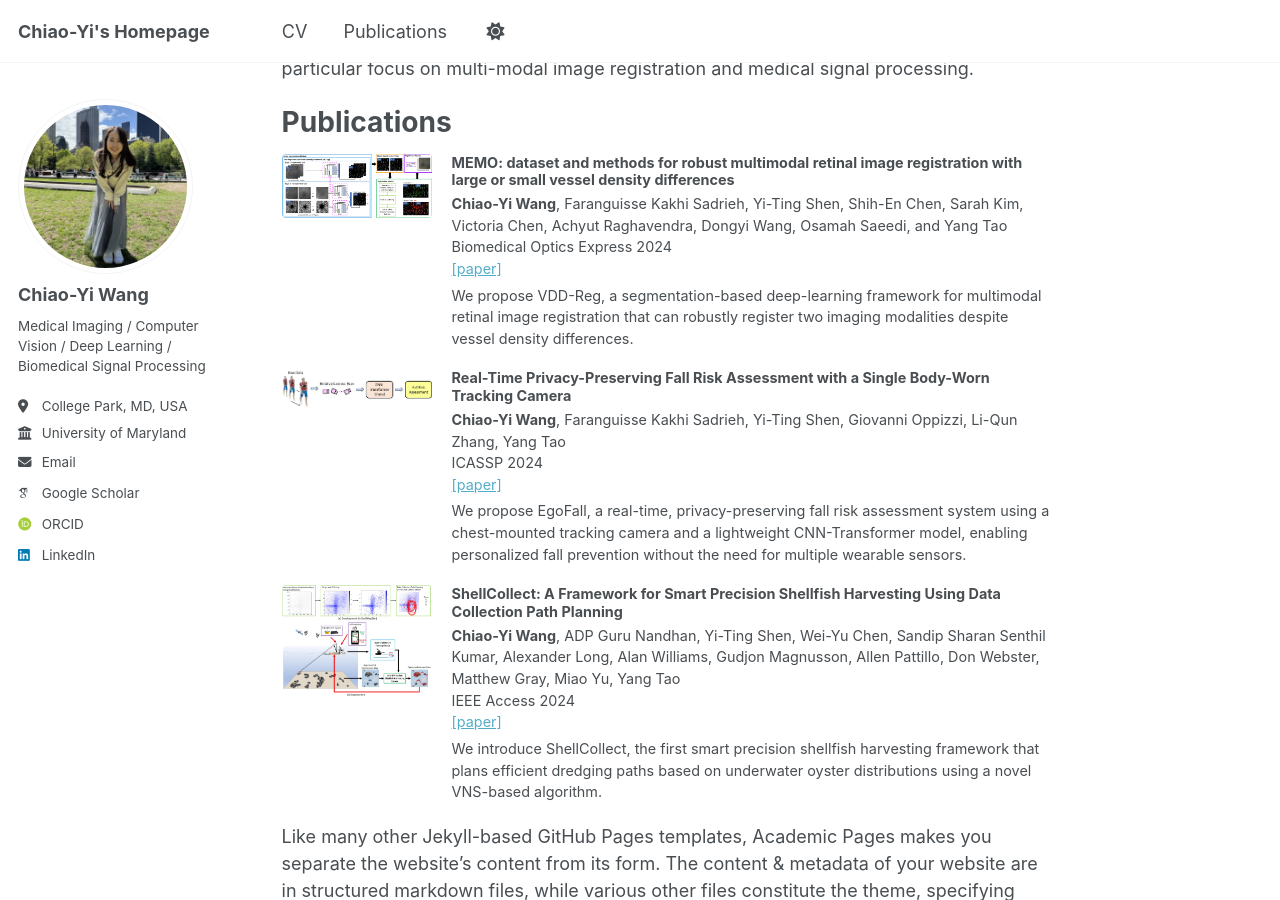
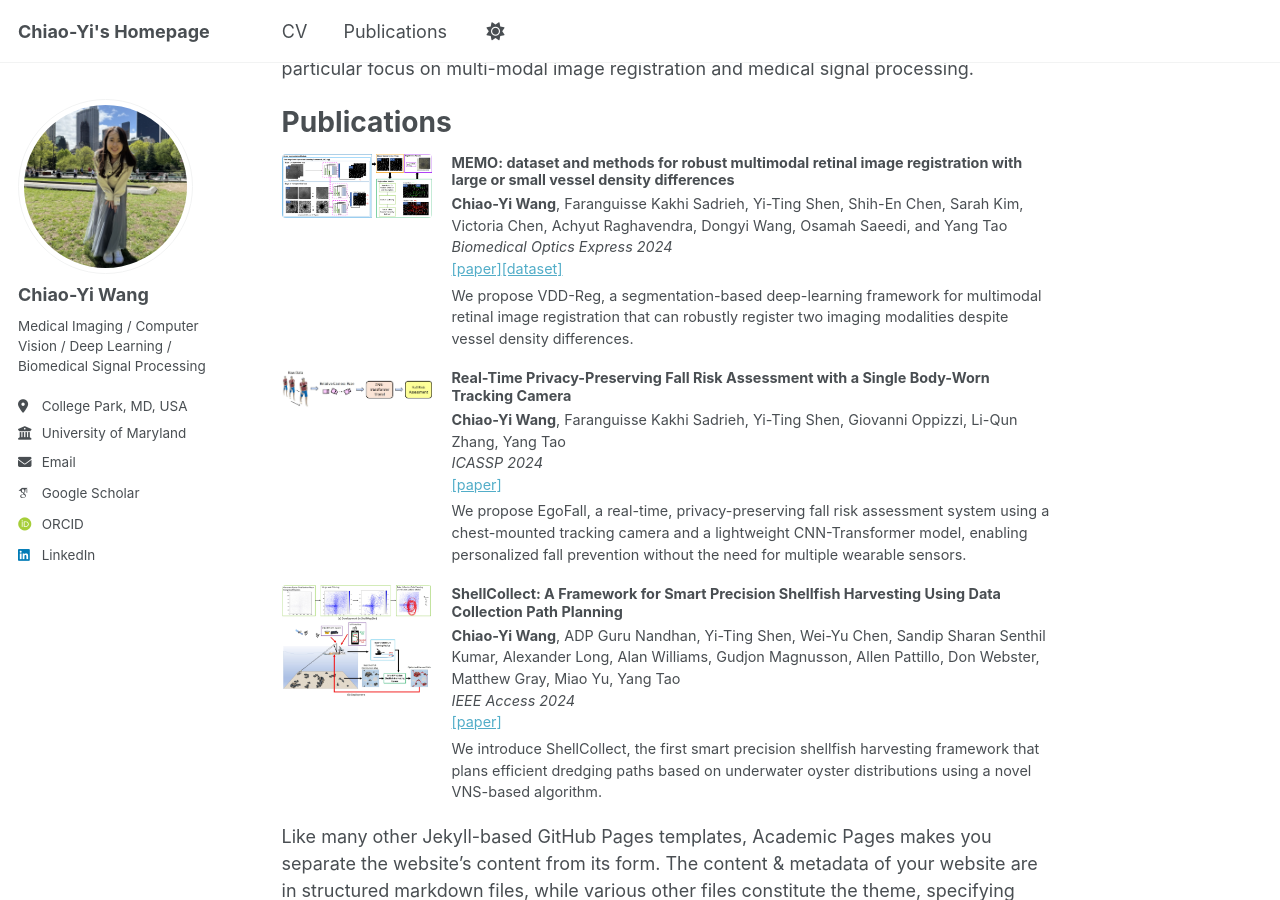
Before and after one commit to chiaoyiwang0424/chiaoyiwang0424.github.io, a Jekyll site: the page built from _pages/about.md, in a window 1280 px wide and 900 px high, scrolled down 346 px. Built offline with Jekyll 4.4.1, drawn with Linux system fonts in a browser that asks for light colours; some web fonts are replaced.

Commit message:
update about.md

```diff
--- a/_pages/about.md
+++ b/_pages/about.md
@@ -27,9 +27,9 @@ Publications
     <p style="margin: 5px 0; font-size: 0.8em;">
       <strong>Chiao-Yi Wang</strong>, Faranguisse Kakhi Sadrieh, Yi-Ting Shen, Shih-En Chen, Sarah Kim, Victoria Chen, Achyut Raghavendra, Dongyi Wang, Osamah Saeedi, and Yang Tao
       <br>
-      Biomedical Optics Express 2024
+      <em>Biomedical Optics Express 2024</em>
       <br>
-      <a href="https://doi.org/10.1364/BOE.516481">[paper]</a>
+      <a href="https://doi.org/10.1364/BOE.516481">[paper]</a><a href="https://chiaoyiwang0424.github.io/MEMO/">[dataset]</a>
     </p>
     <p style="margin: 0; font-size: 0.8em;">
       We propose VDD-Reg, a segmentation-based deep-learning framework for multimodal retinal image registration that can robustly register two imaging modalities despite vessel density differences.
@@ -49,7 +49,7 @@ Publications
     <p style="margin: 5px 0; font-size: 0.8em;">
       <strong>Chiao-Yi Wang</strong>, Faranguisse Kakhi Sadrieh, Yi-Ting Shen, Giovanni Oppizzi, Li-Qun Zhang, Yang Tao
       <br>
-      ICASSP 2024
+      <em>ICASSP 2024</em>
       <br>
       <a href="https://ieeexplore.ieee.org/abstract/document/10447770">[paper]</a>
     </p>
@@ -71,7 +71,7 @@ Publications
     <p style="margin: 5px 0; font-size: 0.8em;">
       <strong>Chiao-Yi Wang</strong>, ADP Guru Nandhan, Yi-Ting Shen, Wei-Yu Chen, Sandip Sharan Senthil Kumar, Alexander Long, Alan Williams, Gudjon Magnusson, Allen Pattillo, Don Webster, Matthew Gray, Miao Yu, Yang Tao
       <br>
-      IEEE Access 2024
+      <em>IEEE Access 2024</em>
       <br>
       <a href="https://ieeexplore.ieee.org/abstract/document/10766580">[paper]</a>
     </p>
```
